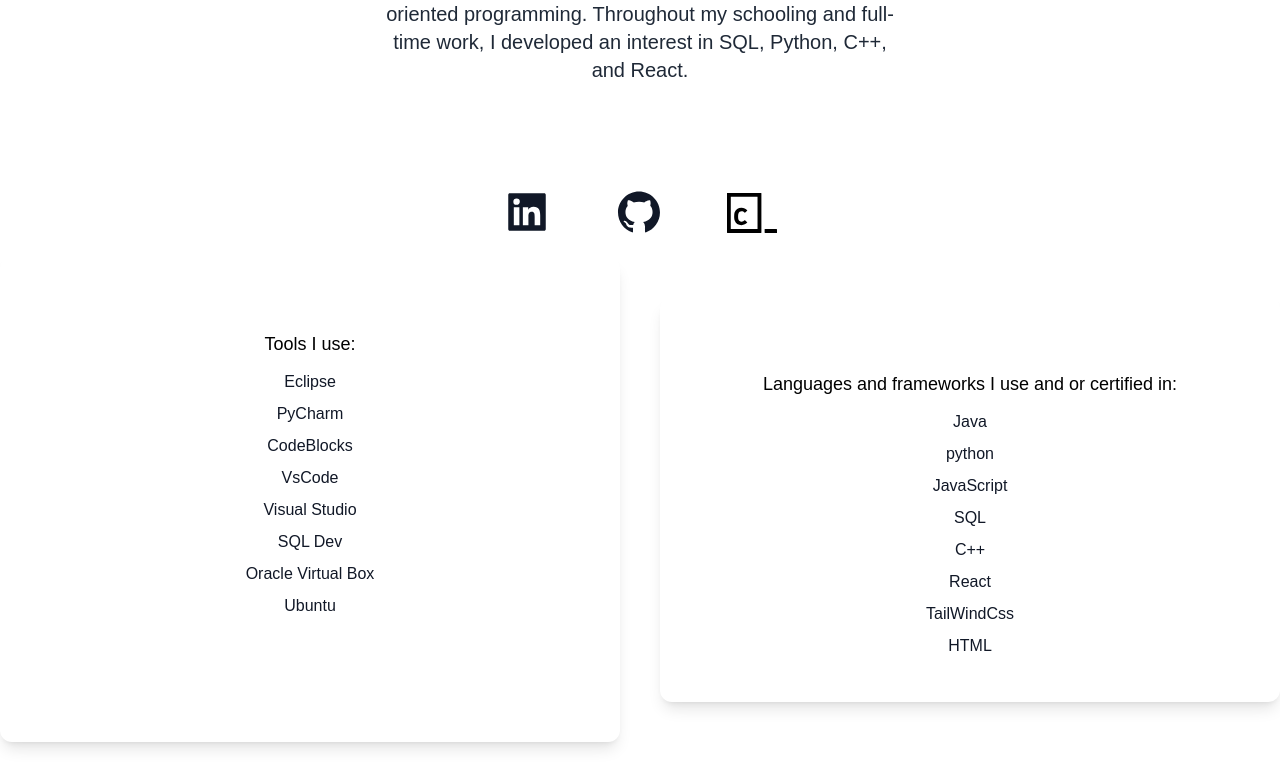
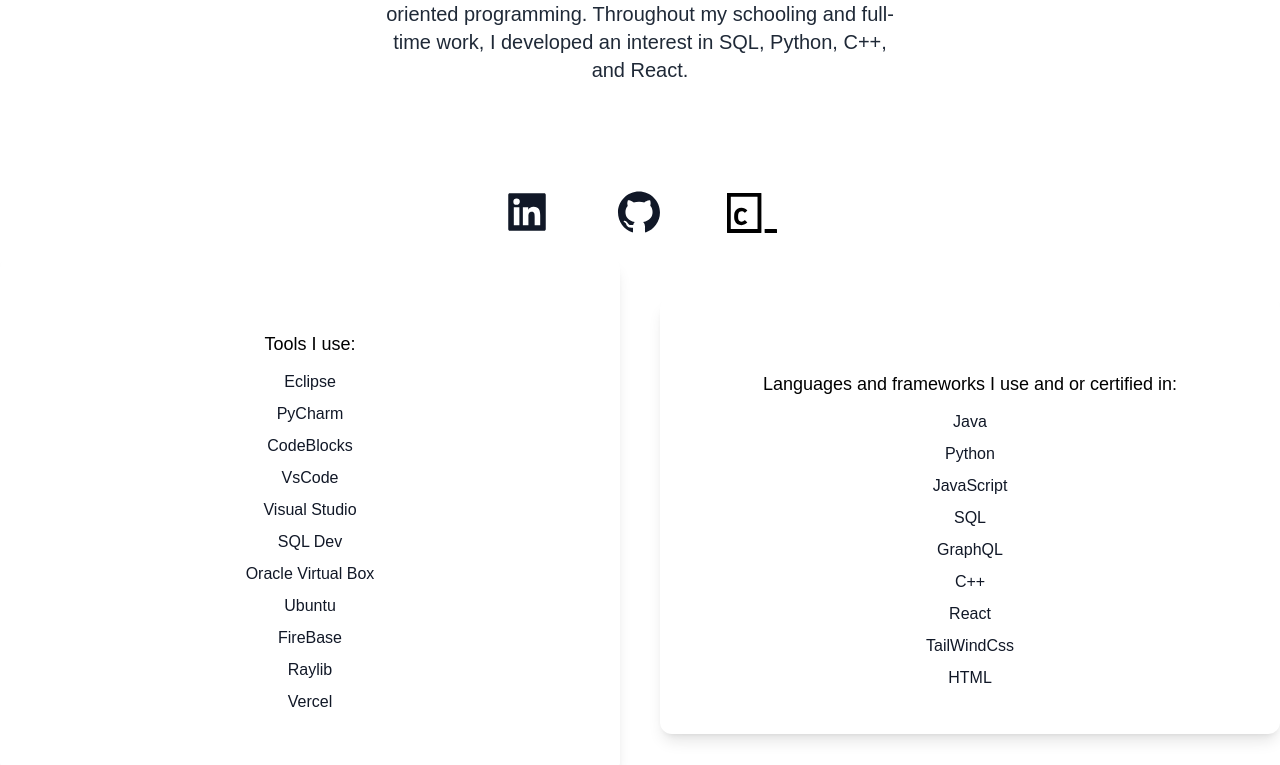
Before and after one commit to TGSpring/personal-website, a Next.js app: page / in a window 1280 px wide. Shown: the part 2000-2765 px from the top of the page. Built offline with nearby package versions, Linux system fonts and the light colour scheme.

Commit message:
Add files via upload

```diff
--- a/pages/index.js
+++ b/pages/index.js
@@ -1,6 +1,6 @@
 import Head from 'next/head'
 import { AiFillLinkedin, AiFillGithub } from 'react-icons/ai'
-import { BsFillMoonStarsFill, BsSunFill} from 'react-icons/bs'
+import { BsFillMoonStarsFill, BsSunFill } from 'react-icons/bs'
 import { GiSailboat, GiBiceps } from 'react-icons/gi';
 import Image from "next/image";
 import me from "../public/me.jpg";
@@ -8,6 +8,7 @@
 import bros from "../public/bros.png";
 import { useState } from 'react';
 import code from "../public/codecademy.svg"
+import snakey from "../public/snakeGame.png";
 
 
 
@@ -53,7 +54,7 @@
 
               </ul>
             </div>
-  <li className='mr-20' style={{position: 'fixed', right: '2rem', top:'20', transform: 'translateY(-50%)'}}>
+            <li className='mr-20' style={{ position: 'fixed', right: '2rem', top: '20', transform: 'translateY(-50%)' }}>
               {darkMode ? (
                 <BsSunFill
                   onClick={() => setDarkMode(!darkMode)}
@@ -122,6 +123,7 @@
               </a>
             </div>
 
+
           </div>
 
 
@@ -142,15 +144,19 @@
               <p className='py-1'>SQL Dev</p>
               <p className='py-1'>Oracle Virtual Box</p>
               <p className='py-1'>Ubuntu</p>
+              <p className='py-1'>FireBase</p>
+              <p className='py-1'>Raylib</p>
+              <p className='py-1'>Vercel</p>
             </div>
             <div className="text-center shadow-lg p-10 rounded-xl my-10 ${darkMode ? 'shadow-xl-white' : 'shadow-xl-black'}`} flex-1">
               <h4 className="text-lg font-medium pt-8 pb-2 py-4 text-black dark:text-white">
                 Languages and frameworks I use and or certified in:
               </h4>
               <p className='py-1'>Java</p>
-              <p className='py-1'>python</p>
+              <p className='py-1'>Python</p>
               <p className='py-1'>JavaScript</p>
               <p className='py-1'>SQL</p>
+              <p className='py-1'>GraphQL</p>
               <p className='py-1'>C++</p>
               <p className='py-1'>React</p>
               <p className='py-1'>TailWindCss</p>
@@ -180,7 +186,7 @@
                 <AiFillGithub />
               </a>
               <a href='https://pirate-plunderers.vercel.app/' target="_blank" rel="noopener noreferrer">
-    <GiSailboat/>
+                <GiSailboat />
               </a>
             </div>
             <div className='justify-center relative mx-auto aspect-square w-80 h-80 mt-10 md:mt-20 md:h-96 md:w-96'>
@@ -197,7 +203,20 @@
                 <AiFillGithub />
               </a>
               <a href='https://calorie-calc-rn9b.vercel.app/' target="_blank" rel="noopener noreferrer">
-    <GiBiceps/>
+                <GiBiceps />
+              </a>
+            </div>
+            <div className='justify-center relative mx-auto aspect-square w-80 h-80 mt-10 md:mt-20 md:h-96 md:w-96'>
+              <Image src={snakey} layout="fill" objectFit='cover' />
+            </div>
+            <p className="text-md py-5 leading-8 text-gray-800 dark:text-gray-200 max-w-xl mx-auto md:text-xl">
+              Followed along YouTube tutorial to create a snake game using C++ and Raylib. It is able to detect
+              collisions with itself, the borders, and when the player reaches the apple photo added in. It is available
+              on my github, all you need to do it clone the repository and run the program.
+            </p>
+            <div className='text-5xl flex justify-center gap-16 py-3'>
+              <a href="https://github.com/TGSpring/c-snake" target="_blank" rel="noopener noreferrer">
+                <AiFillGithub />
               </a>
             </div>
 
```
Lines whose indentation alone changed are shown as unchanged.
